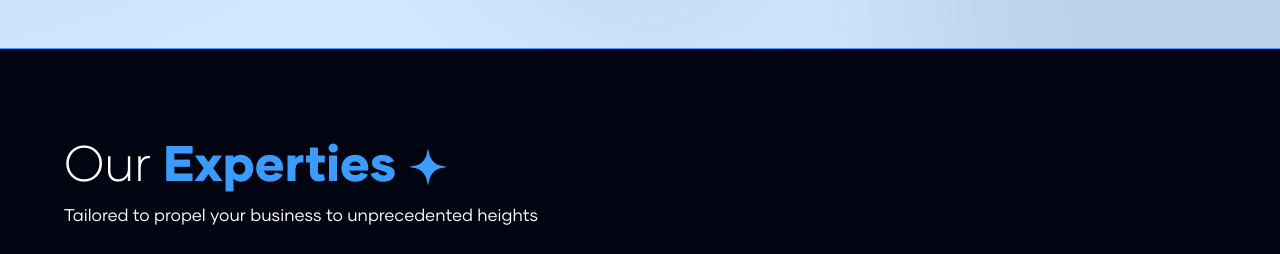
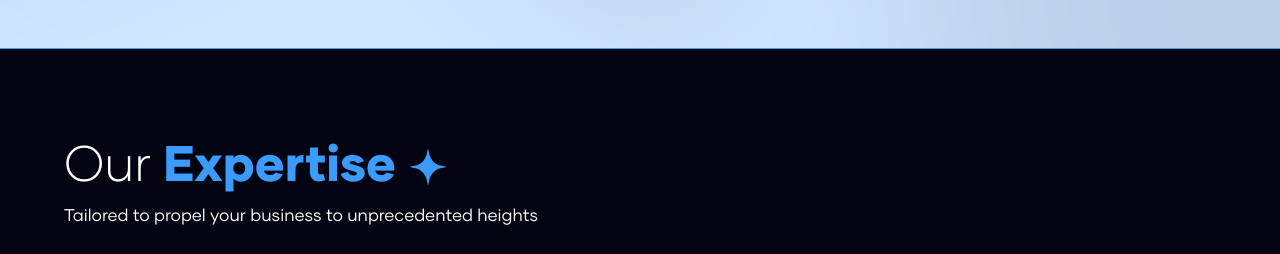
Before and after one commit to Brain-codes/kevlar-and-fox, a Next.js app: page / in a window 1280 px wide. Shown: the part 4400-4654 px from the top of the page. Built offline with nearby package versions, Linux system fonts and the light colour scheme.

Commit message:
word change

```diff
--- a/src/components/Experties.tsx
+++ b/src/components/Experties.tsx
@@ -15,7 +15,7 @@ const Experties = ({ id }: AboutProps) => {
         <div className="relative">
           <h1 className="text-white font-[300] md:text-[50px] text-[40px] flex items-center gap-3">
             Our
-            <span className="text-lightBlue font-[800]">Experties</span>
+            <span className="text-lightBlue font-[800]">Expertise</span>
             <StarIcon className="text-lightBlue md:w-10 md:h-10 w-5 h-5" />
           </h1>
           <Underline className="text-lightBlue absolute top-[-60%] ml-10 rotate-[-180deg]md:block hidden" />
```
